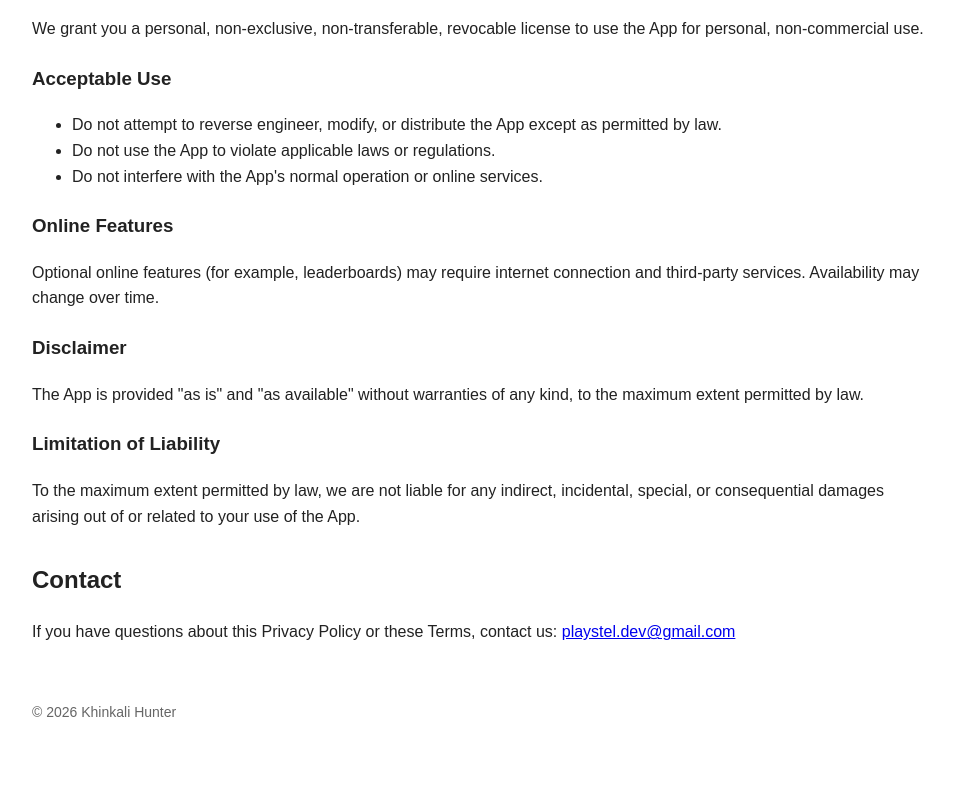
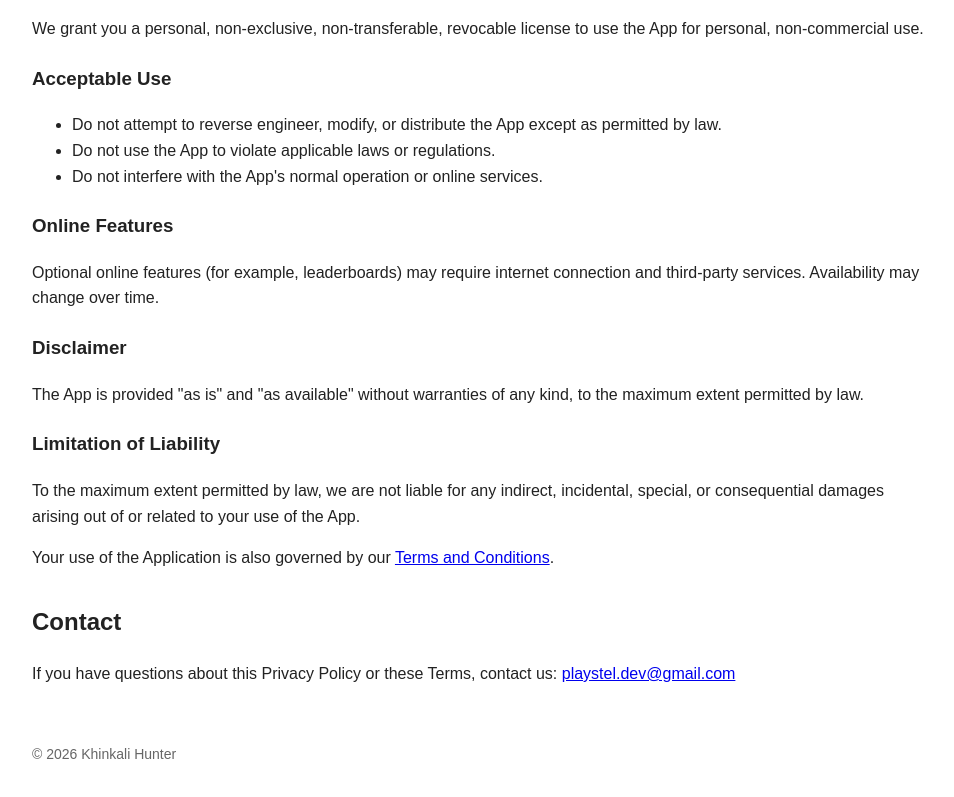
Before and after one commit to playstel/khinkali-hunter-legal, a plain HTML site: page index.html in a window 1280 px wide. Shown: the part 2089-2886 px from the top of the page, without its empty margins (158-1112 px from the left). Before the commit the page ends 2852 px from the top, so only its background shows below. Drawn offline with Linux system fonts and the light colour scheme.

Commit message:
Update index.html

```diff
--- a/index.html
+++ b/index.html
@@ -175,6 +175,11 @@
     To the maximum extent permitted by law, we are not liable for any indirect, incidental, special, or consequential damages
     arising out of or related to your use of the App.
   </p>
+
+  <p>
+    Your use of the Application is also governed by our <a href="terms.html">Terms and Conditions</a>.
+  </p>
+
 </section>
 
 <section id="contact">
```
